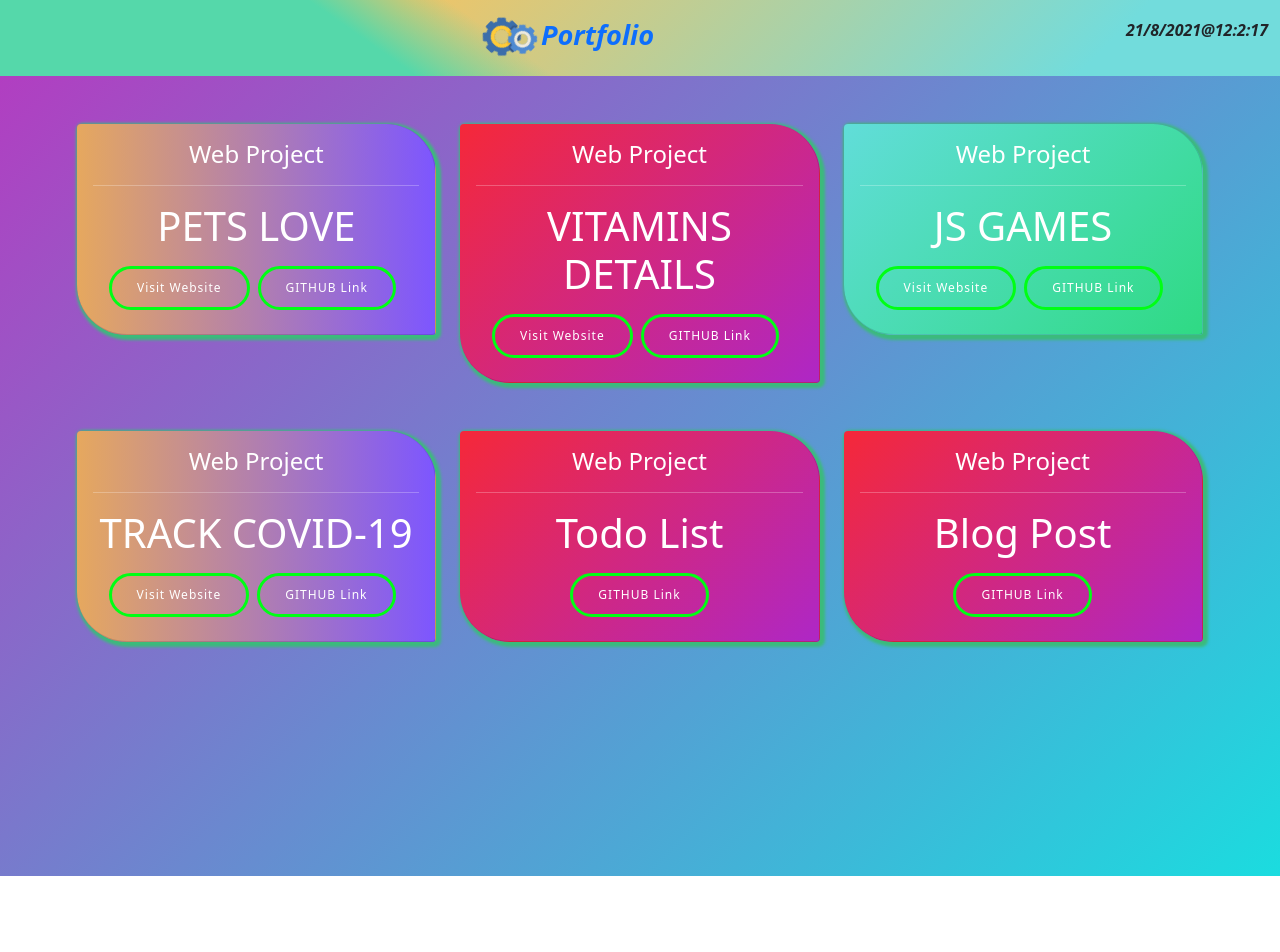
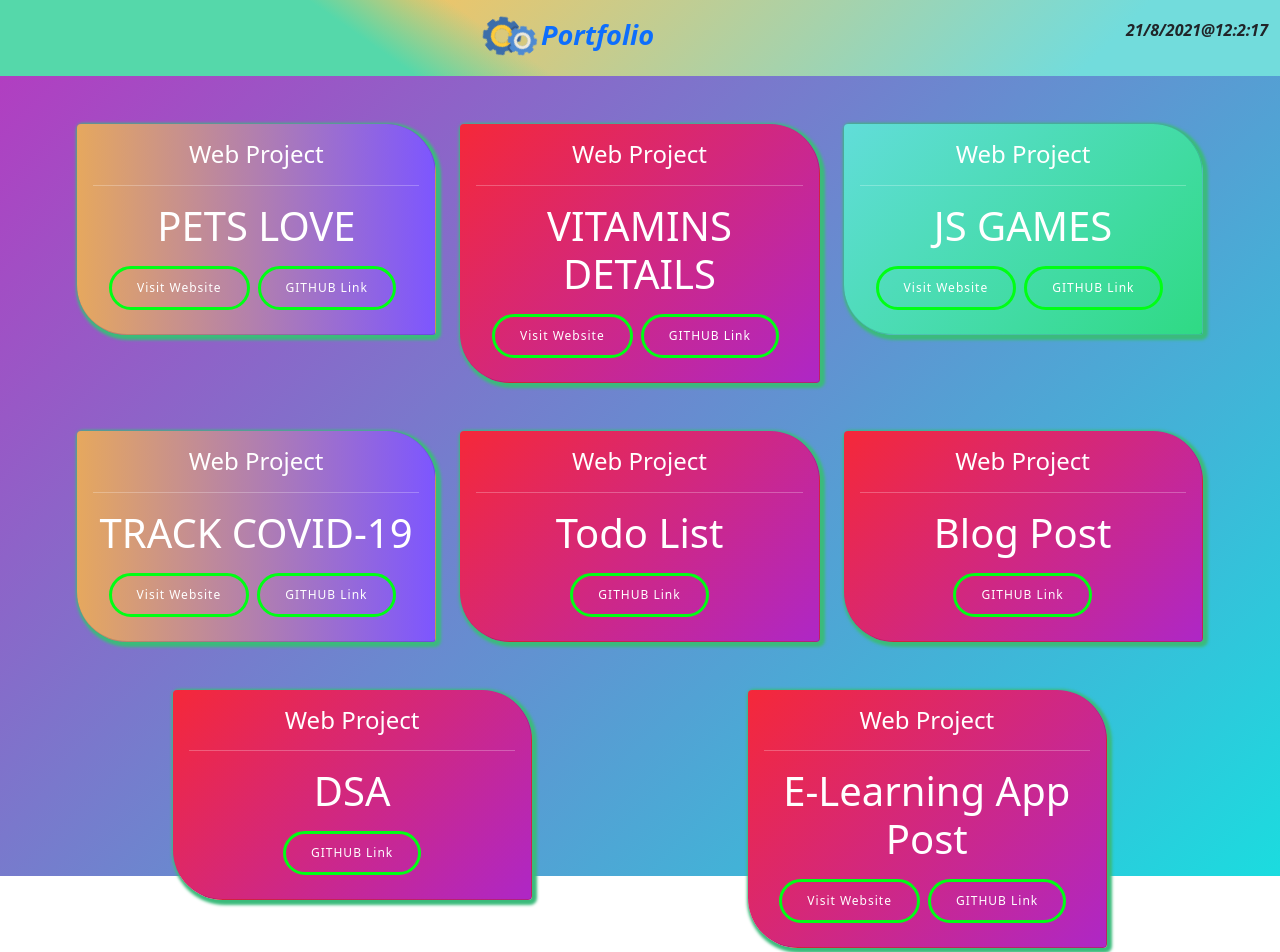
Before and after one commit to duggeraviteja/my-portpolio, a React (Create React App) app: page /projects in a window 1280 px wide. Shown: the top 952 px of the page. Before the commit the page ends 876 px from the top, so only its background shows below. Built offline with nearby package versions, Linux system fonts and the light colour scheme.

Commit message:
Update Projects.jsx

```diff
--- a/src/components/Projects.jsx
+++ b/src/components/Projects.jsx
@@ -116,8 +116,42 @@ return(
             </div>
           </div>
 
+     <div className="col-md-4 col-12 mx-auto"  data-aos={"slide-down"}>
+            <div className="card  card-2 ca">
+              <div className="card-body">
+                <h4 className="card-title">Web Project </h4>
+                <hr />
+                <h1>  DSA </h1>
+
+                <a href="https://github.com/duggeraviteja/DSA-Using-JAVA" target="_blank" className="btn-start m-2">
+                  GITHUB Link</a>
+
+              </div>
+            </div>
+          </div>
 
 
+
+
+
+
+
+
+        <div className="col-md-4 col-12 mx-auto"  data-aos={"slide-down"}>
+            <div className="card  card-2 ca">
+              <div className="card-body">
+                <h4 className="card-title">Web Project </h4>
+                <hr />
+                <h1> E-Learning App Post </h1>
+                  <a href="https://standard-edification.herokuapp.com/" target="_blank" className="btn-start"> Visit
+                  Website</a>
+
+                <a href="https://github.com/duggeraviteja/e_learning_website" target="_blank" className="btn-start m-2">
+                  GITHUB Link</a>
+
+              </div>
+            </div>
+          </div>
 
 
 
```
